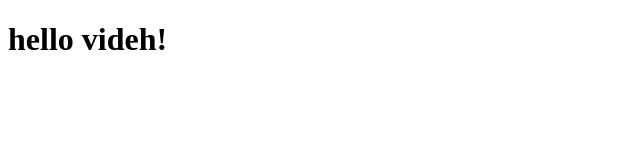
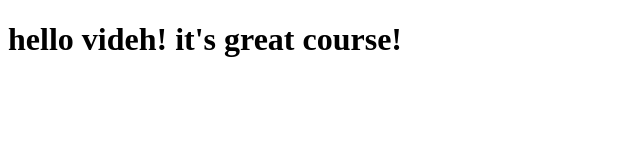
Before and after one commit to kranti-sudarshan/coursera-test, a plain HTML site: page site/index.html in a window 1280 px wide. Shown: the whole page, without its empty margins (0-640 px from the left). Drawn offline with Linux system fonts and the light colour scheme.

Commit message:
Small addition to our page content.

```diff
--- a/site/index.html
+++ b/site/index.html
@@ -4,6 +4,6 @@
 	<title> hello videh!</title>
 </head>
 <body>
-<h1> hello videh!<h1>
+<h1> hello videh! it's great course!<h1>
 </body>
 </html>
```
